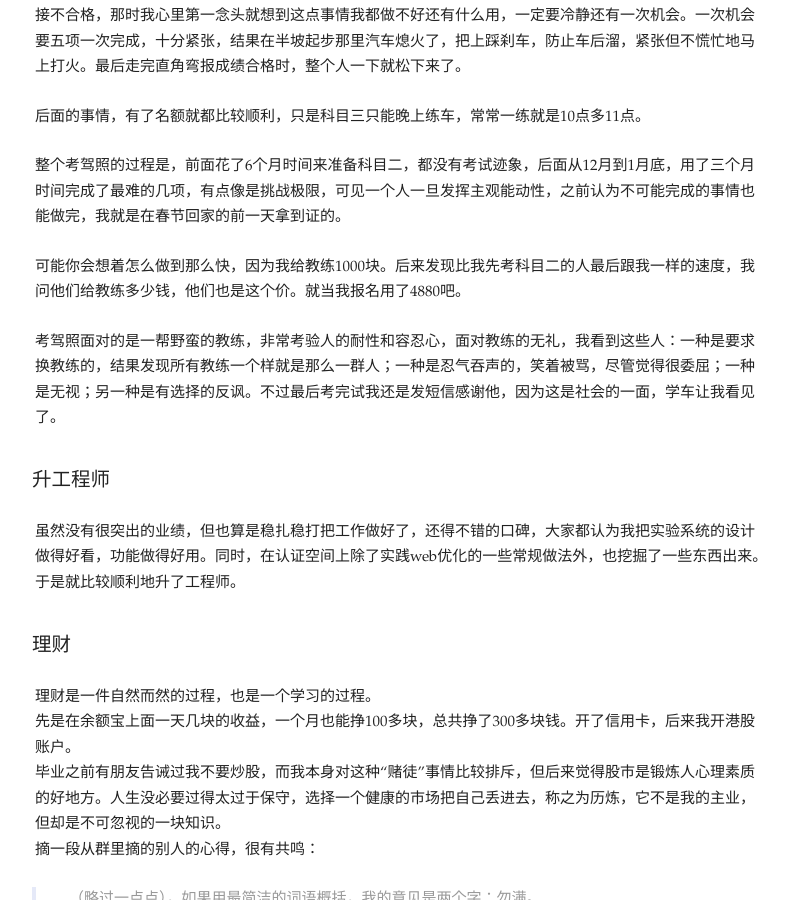
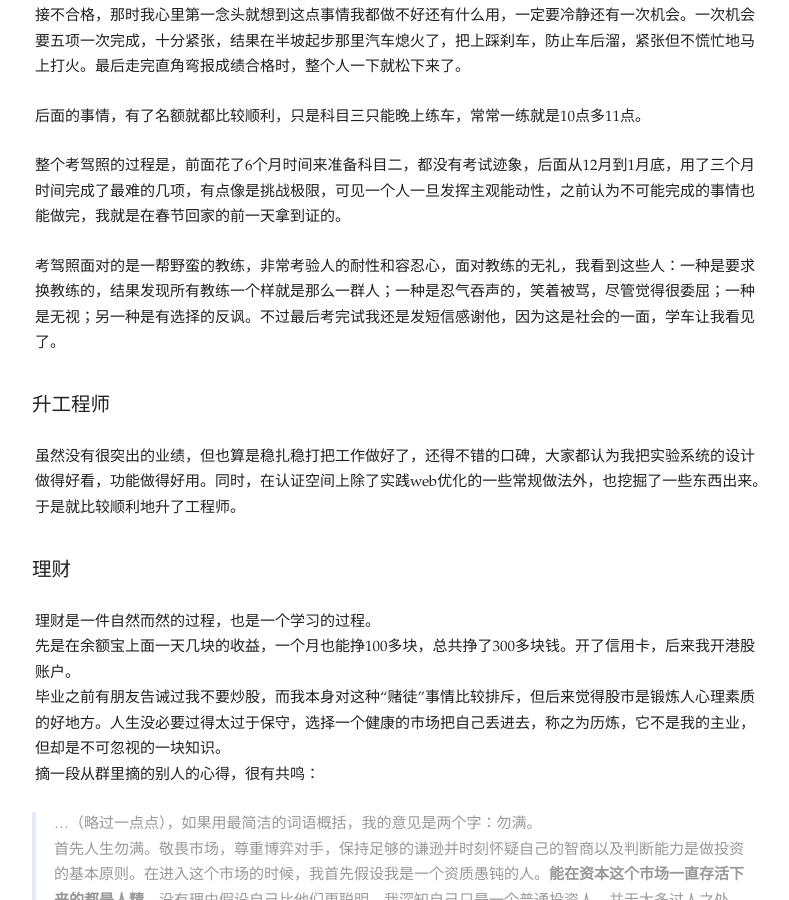
Before and after one commit to kenshinlin/archives, a Jekyll site: the page built from _posts/2014-2-6-a-new-year.md, in a window 1280 px wide and 900 px high, scrolled down 2161 px. Shown: the whole window, without its empty margins (238-1027 px from the left). Built offline with Jekyll 4.4.1, drawn with Linux system fonts in a browser that asks for light colours; comment, search, counter and statistics services are not loaded.

Commit message:
Update 2014-2-6-a-new-year.md

```diff
--- a/_posts/2014-2-6-a-new-year.md
+++ b/_posts/2014-2-6-a-new-year.md
@@ -46,8 +46,6 @@ title:  2013这一年
 
 整个考驾照的过程是，前面花了6个月时间来准备科目二，都没有考试迹象，后面从12月到1月底，用了三个月时间完成了最难的几项，有点像是挑战极限，可见一个人一旦发挥主观能动性，之前认为不可能完成的事情也能做完，我就是在春节回家的前一天拿到证的。
 
-可能你会想着怎么做到那么快，因为我给教练1000块。后来发现比我先考科目二的人最后跟我一样的速度，我问他们给教练多少钱，他们也是这个价。就当我报名用了4880吧。
-
 考驾照面对的是一帮野蛮的教练，非常考验人的耐性和容忍心，面对教练的无礼，我看到这些人：一种是要求换教练的，结果发现所有教练一个样就是那么一群人；一种是忍气吞声的，笑着被骂，尽管觉得很委屈；一种是无视；另一种是有选择的反讽。不过最后考完试我还是发短信感谢他，因为这是社会的一面，学车让我看见了。
 
 ##升工程师
```
